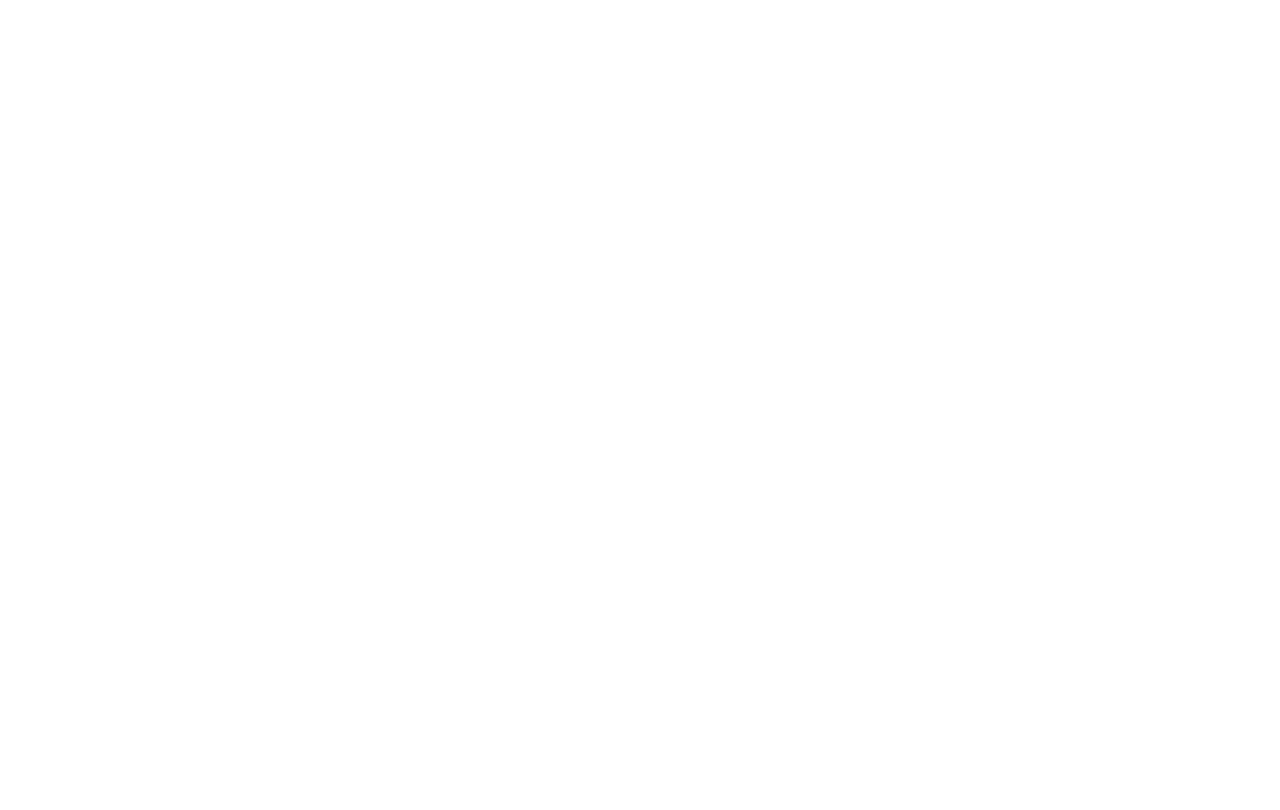
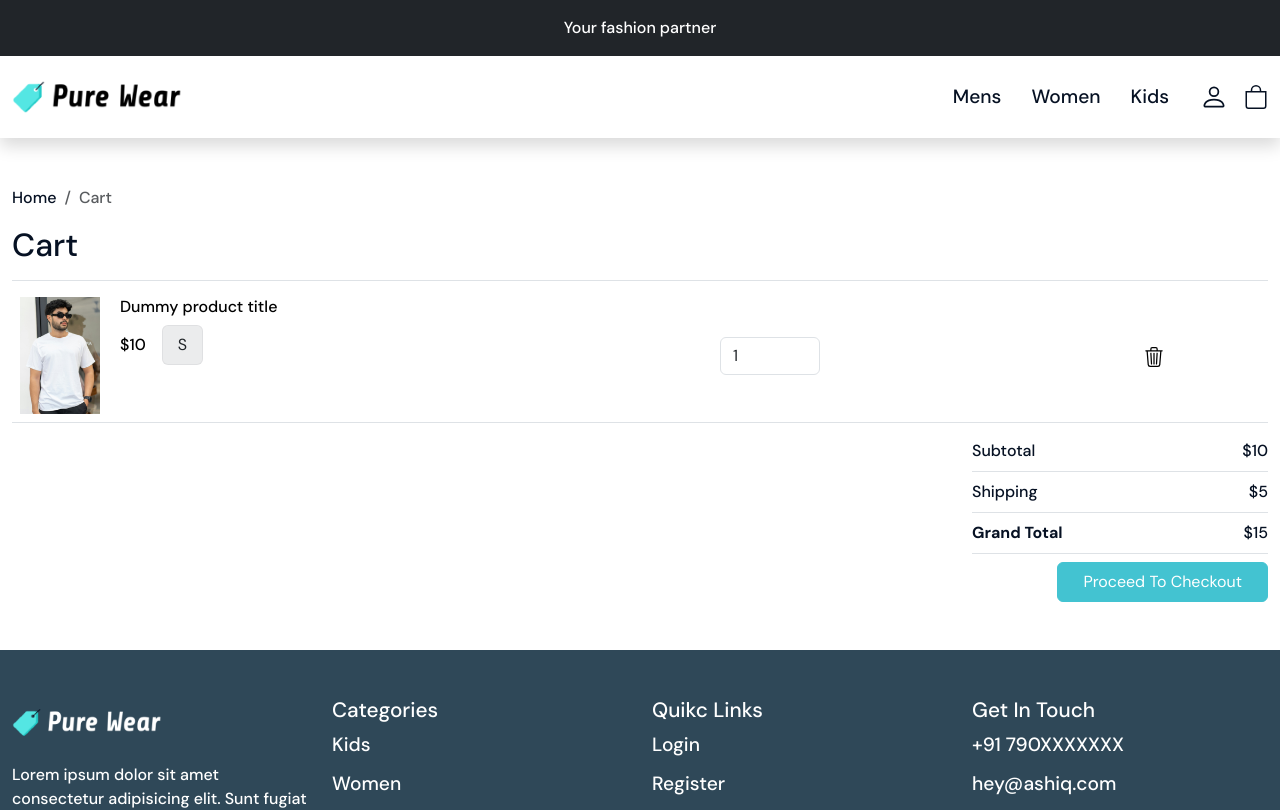
Before and after one commit to aqashyy/Ecommerce-Laravel-React-Frontend, a React (Vite) app: page /cart in a window 1280 px wide. Before the commit this address had no page. Shown: the top 810 px of the page. Built offline with nearby package versions, Linux system fonts and the light colour scheme.

Commit message:
cart page design completed

```diff
--- a/src/App.jsx
+++ b/src/App.jsx
@@ -3,6 +3,7 @@ import { BrowserRouter, Route, Router, Routes } from 'react-router-dom'
 import Home from './components/Home'
 import Shop from './components/Shop'
 import Product from './components/Product'
+import Cart from './components/Cart'
 
 function App() {
 
@@ -13,6 +14,7 @@ function App() {
           <Route path="/" element={<Home />} />
           <Route path="/shop" element={<Shop />} />
           <Route path="/product" element={<Product />} />
+          <Route path="/cart" element={<Cart />} />
         </Routes>
       </BrowserRouter>
     </>
--- /dev/null
+++ b/src/components/Cart.jsx
@@ -0,0 +1,72 @@
+import React from 'react'
+import Layout from './common/Layout'
+import { Link } from 'react-router-dom'
+import ProductImg from '../assets/images/Mens/six.jpg'
+const Cart = () => {
+    return (
+        <Layout>
+            <div className="container py-5">
+                <div className="row">
+                    <div className="col-md-12">
+                        <nav aria-label="breadcrumb">
+                            <ol className="breadcrumb">
+                                <li className="breadcrumb-item" aria-current="page"><Link to="/">Home</Link></li>
+                                <li className="breadcrumb-item active" aria-current="page">Cart</li>
+                            </ol>
+                        </nav>
+                    </div>
+                    <div className="col-md-12">
+                        <h2 className='border-bottom pb-3'>Cart</h2>
+                        <table className="table">
+                            <tbody>
+                                <tr>
+                                    <td width={100}>
+                                        <img src={ProductImg} width={80} alt="" />
+                                    </td>
+                                    <td width={600}>
+                                        <h4>Dummy product title</h4>
+                                        <div className='d-flex align-items-center'>
+                                            <span>$10</span>
+                                            <div className='ps-3'>
+                                                <button className="btn btn-size">S</button>
+                                            </div>
+                                        </div>
+                                    </td>
+                                    <td valign='middle'>
+                                        <input style={{width:'100px'}} type="number" value={1} className="form-control" />
+                                    </td>
+                                    <td valign='middle'>
+                                        <svg xmlns="http://www.w3.org/2000/svg" width="20" height="20" fill="currentColor" className="bi bi-trash3" viewBox="0 0 16 16">
+                                            <path d="M6.5 1h3a.5.5 0 0 1 .5.5v1H6v-1a.5.5 0 0 1 .5-.5M11 2.5v-1A1.5 1.5 0 0 0 9.5 0h-3A1.5 1.5 0 0 0 5 1.5v1H1.5a.5.5 0 0 0 0 1h.538l.853 10.66A2 2 0 0 0 4.885 16h6.23a2 2 0 0 0 1.994-1.84l.853-10.66h.538a.5.5 0 0 0 0-1zm1.958 1-.846 10.58a1 1 0 0 1-.997.92h-6.23a1 1 0 0 1-.997-.92L3.042 3.5zm-7.487 1a.5.5 0 0 1 .528.47l.5 8.5a.5.5 0 0 1-.998.06L5 5.03a.5.5 0 0 1 .47-.53Zm5.058 0a.5.5 0 0 1 .47.53l-.5 8.5a.5.5 0 1 1-.998-.06l.5-8.5a.5.5 0 0 1 .528-.47M8 4.5a.5.5 0 0 1 .5.5v8.5a.5.5 0 0 1-1 0V5a.5.5 0 0 1 .5-.5" />
+                                        </svg>
+                                    </td>
+                                </tr>
+                            </tbody>
+                        </table>
+                    </div>
+                </div>
+                <div className="row justify-content-end">
+                    <div className="col-md-3">
+                        <div className="d-flex justify-content-between border-bottom pb-2">
+                            <div>Subtotal</div>
+                            <div>$10</div>
+                        </div>
+                        <div className="d-flex justify-content-between border-bottom py-2">
+                            <div>Shipping</div>
+                            <div>$5</div>
+                        </div>
+                        <div className="d-flex justify-content-between border-bottom py-2">
+                            <div><strong>Grand Total</strong></div>
+                            <div>$15</div>
+                        </div>
+                        <div className="d-flex pt-2 justify-content-end">
+                            <button className='btn btn-primary'>Proceed To Checkout</button>
+                        </div>
+                    </div>
+                </div>
+            </div>
+        </Layout>
+    )
+}
+
+export default Cart
--- a/src/components/Product.jsx
+++ b/src/components/Product.jsx
@@ -30,8 +30,8 @@ const Product = () => {
                     <div className="col-md-12">
                         <nav aria-label="breadcrumb">
                             <ol className="breadcrumb">
-                                <li className="breadcrumb-item active" aria-current="page"><Link to="/">Home</Link></li>
-                                <li className="breadcrumb-item active" aria-current="page"><Link to="/shop">Shop</Link></li>
+                                <li className="breadcrumb-item" aria-current="page"><Link to="/">Home</Link></li>
+                                <li className="breadcrumb-item" aria-current="page"><Link to="/shop">Shop</Link></li>
                                 <li className="breadcrumb-item active" aria-current="page">Dummy product title</li>
                             </ol>
                         </nav>
--- a/src/components/common/Header.jsx
+++ b/src/components/common/Header.jsx
@@ -2,6 +2,7 @@ import React from 'react'
 import Nav from 'react-bootstrap/Nav';
 import Navbar from 'react-bootstrap/Navbar';
 import Logo from '../../assets/images/logo.png';
+import { Link } from 'react-router-dom';
 
 const Header = () => {
     return (
@@ -29,9 +30,9 @@ const Header = () => {
                             <a href="" className='ms-3'>
                                 <svg xmlns="http://www.w3.org/2000/svg" width="28" height="28" fill="currentColor" className="bi bi-person" viewBox="0 0 16 16"><path d="M8 8a3 3 0 1 0 0-6 3 3 0 0 0 0 6m2-3a2 2 0 1 1-4 0 2 2 0 0 1 4 0m4 8c0 1-1 1-1 1H3s-1 0-1-1 1-4 6-4 6 3 6 4m-1-.004c-.001-.246-.154-.986-.832-1.664C11.516 10.68 10.289 10 8 10s-3.516.68-4.168 1.332c-.678.678-.83 1.418-.832 1.664z"></path></svg>
                             </a>
-                            <a href="" className='ms-3'>
+                            <Link to="/cart" className='ms-3'>
                                 <svg xmlns="http://www.w3.org/2000/svg" width="24" height="28" fill="currentColor" className="bi bi-bag" viewBox="0 0 16 16"><path d="M8 1a2.5 2.5 0 0 1 2.5 2.5V4h-5v-.5A2.5 2.5 0 0 1 8 1m3.5 3v-.5a3.5 3.5 0 1 0-7 0V4H1v10a2 2 0 0 0 2 2h10a2 2 0 0 0 2-2V4zM2 5h12v9a1 1 0 0 1-1 1H3a1 1 0 0 1-1-1z"></path></svg>
-                            </a>
+                            </Link>
                         </div>
                     </Navbar.Collapse>
                 </Navbar>
```
